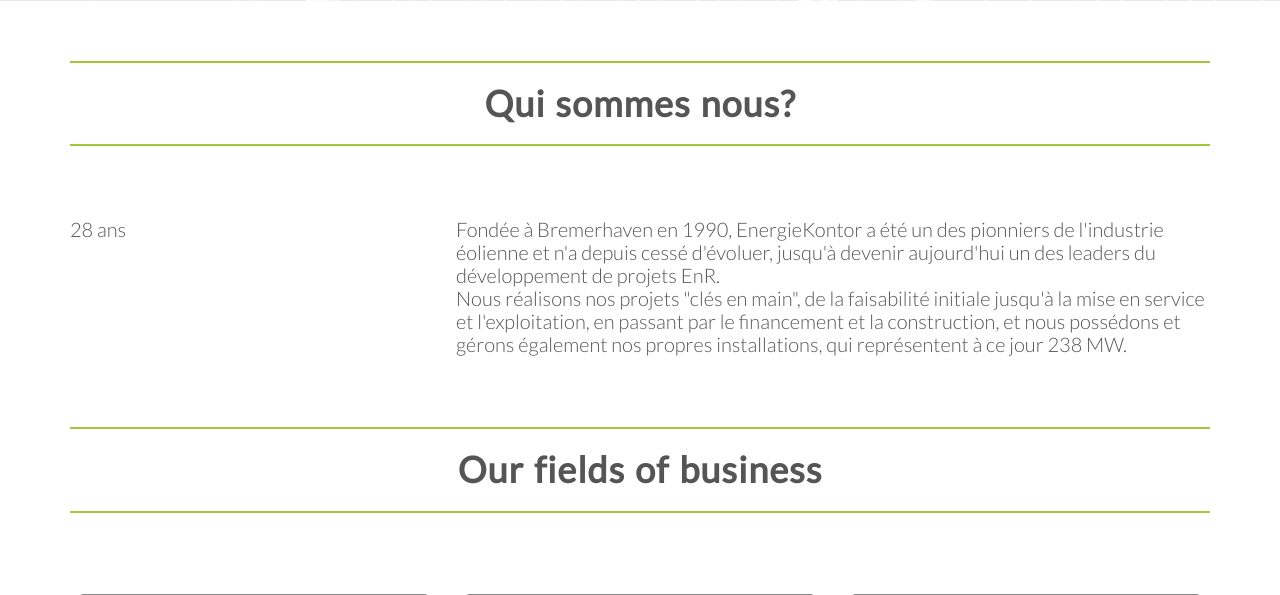
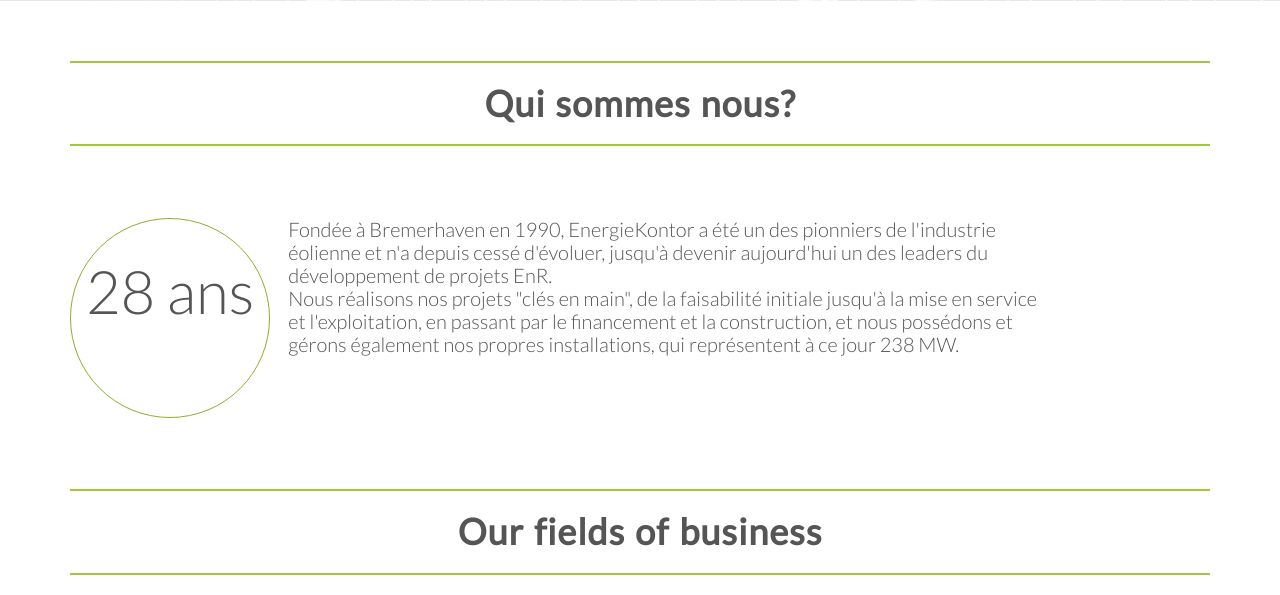
Before and after one commit to helenabanton/EK_fr, a PHP site: page /index.html in a window 1280 px wide. Shown: the part 799-1394 px from the top of the page. Run offline with PHP 8.4, Linux system fonts and the light colour scheme; style sheets or scripts are compiled from the project's sources; some libraries are stand-ins or nearby versions.

Commit message:
Style entreprise

```diff
--- a/resources/css/style.css
+++ b/resources/css/style.css
@@ -435,6 +435,35 @@ header {
 
 /*-------------------------------------------*/
 
+/* ENTREPPRISE */
+
+/*-------------------------------------------*/
+
+.bulle{
+    border: 1px solid #8dae32;
+    height: 200px;
+    width: 200px;
+    border-radius: 50%;
+}
+
+.bulle p{
+    font-size: 300%;
+    line-height: 90%;
+    padding-top: 23%;
+    text-align: center;
+}
+
+.text-entreprise{
+    margin-left: 50px;
+}
+
+.text-entreprise p{
+    text-align: justify;
+    padding-top: 25px
+}
+
+/*-------------------------------------------*/
+
 /* FIELDS */
 
 /*-------------------------------------------*/
```
